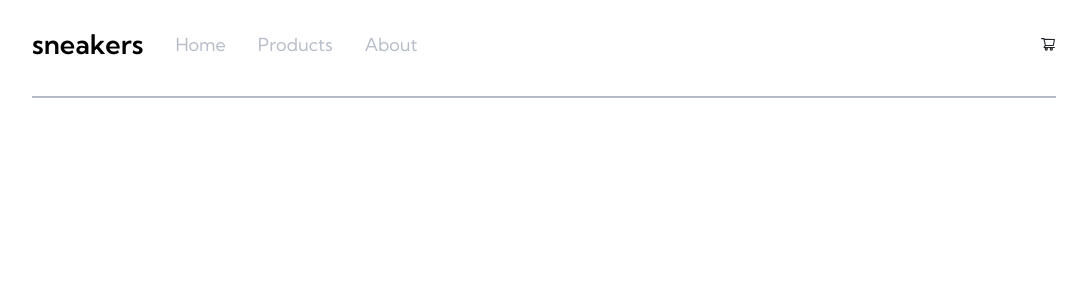
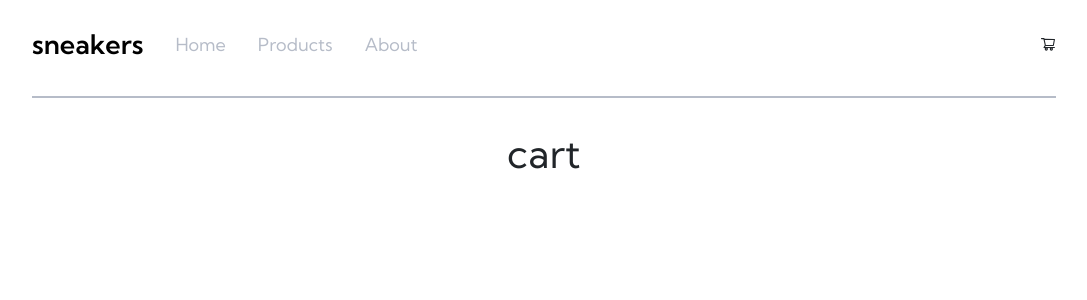
Before and after one commit to sebads00/coderApp, a React (Create React App) app: page /Cart in a window 1280 px wide. Shown: the top 300 px of the page, without its empty margins (96-1183 px from the left). Built offline with nearby package versions, Linux system fonts and the light colour scheme.

Commit message:
Desafio Sincronizar Counter

```diff
--- a/src/App.js
+++ b/src/App.js
@@ -11,7 +11,7 @@ import { BrowserRouter , Routes, Route } from "react-router-dom"
 import ProductsPage from "./pages/ProductsPage"
 import AboutPage from "./pages/AboutPage"
 import ProductDetailPage from "./pages/ProductDetailPage"
-
+import CartPage from "./pages/CartPage"
 
 
 function App() {
@@ -31,6 +31,10 @@ function App() {
             <Route index element={<ProductsPage/>}/>
             <Route path=":id" element={<ProductDetailPage/>}/>
             </Route>
+          <Route path="/Cart">
+            <Route index element={<CartPage/>}/>
+
+            </Route>
         </Routes>
     </BrowserRouter>
 
--- a/src/components/ItemCount/ItemCount.jsx
+++ b/src/components/ItemCount/ItemCount.jsx
@@ -1,5 +1,6 @@
 import { useState } from "react";
 import CartWidget from "../CartWidget"
+import { useNavigate } from "react-router-dom"
 
 const ItemCount = ({stock, initial, onAdd}) => {
 
@@ -23,7 +24,7 @@ return (
     <p>{counter}</p>
     <button className="CounterBtn" onClick={sumar} variant="success">+</button>
 </div>
-  <button className="ItemDetailBtn" onClick={onAdd(counter)}><CartWidget />Agregar al carrito</button>
+  <button className="ItemDetailBtn" onClick={()=>onAdd(counter)} ><CartWidget />Agregar al carrito</button>
 </>
 )
 }
--- a/src/components/ItemDetail/ItemDetail.jsx
+++ b/src/components/ItemDetail/ItemDetail.jsx
@@ -1,15 +1,16 @@
-import CartWidget from "../CartWidget"
 import ItemCount from "../ItemCount/ItemCount"
 import { useState } from "react";
-
+import { useNavigate } from "react-router-dom"
 
 const ItemDetail = ({product}) => {
     const[quantity, setQuantity] = useState(1);
-
+    const navigate = useNavigate()
     function onAdd(quantityToAdd) {
     setQuantity(quantityToAdd)
-    console.log(quantity)
+    navigate(`/cart`)
 }
+console.log(quantity)
+
     return(
     <>
     <div className="ItemDetailContainer">
@@ -21,7 +22,7 @@ const ItemDetail = ({product}) => {
                 <p className="ItemDetailDesc">{product.description}</p>
                 <span className="ItemDetailPrice">${product.price}</span>
             <div className="ItemDetailBtnContainer">
-                <ItemCount initial={1} stock={product.stock} onAdd={onAdd} />
+                <ItemCount initial={1} stock={product.stock} onAdd={(quantity) => onAdd(quantity)} />
             </div>
             </div>
     </div>
--- /dev/null
+++ b/src/pages/CartPage.jsx
@@ -0,0 +1,8 @@
+import React from 'react';
+
+const CartPage = () => {
+  return <div>
+      <h1>cart</h1>
+  </div>;
+};
+export default CartPage
```
